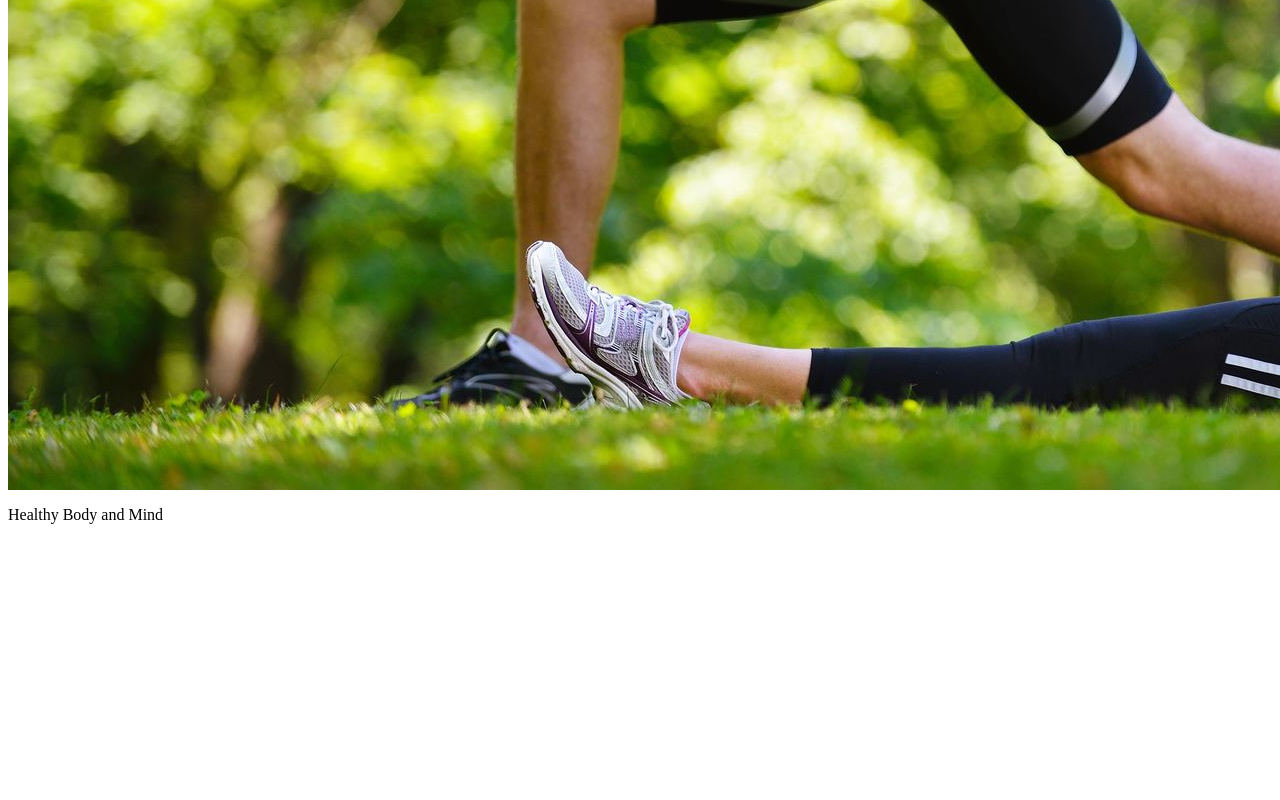
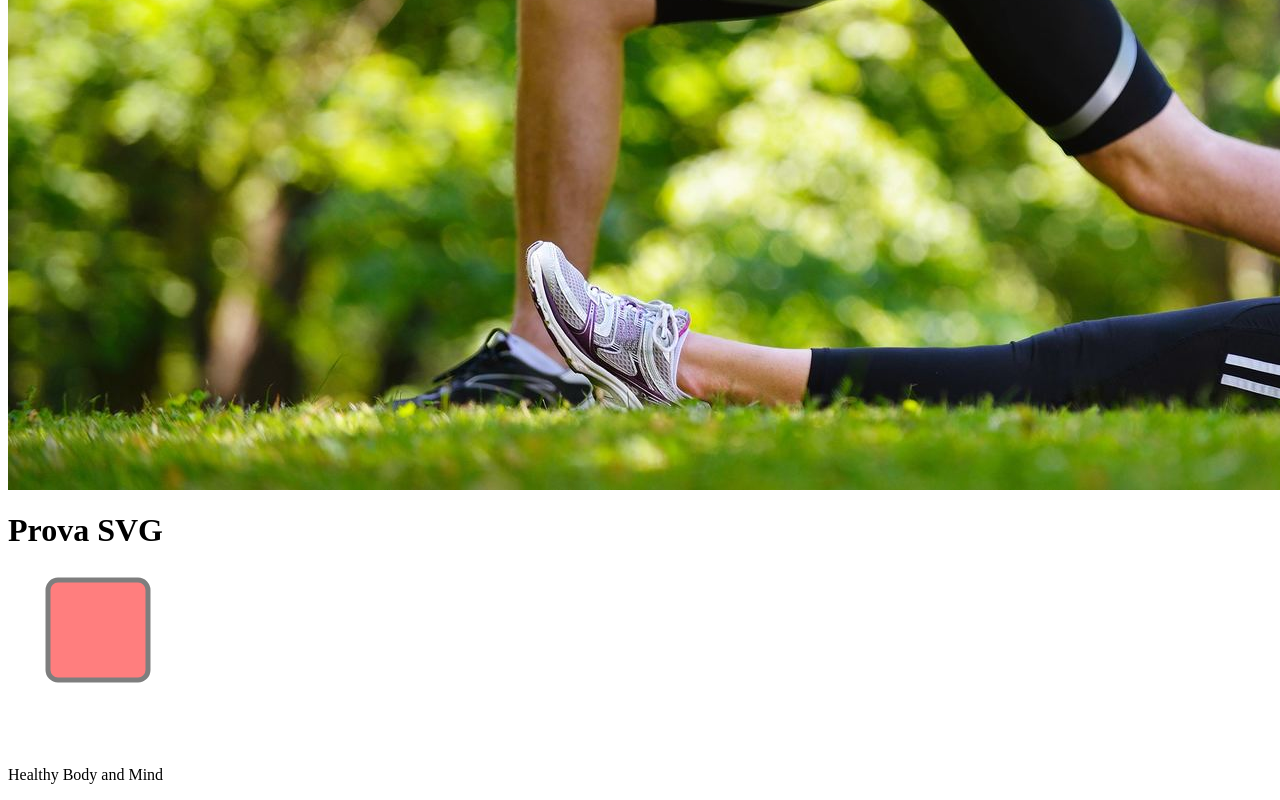
Before and after one commit to Victoria98Sagastizabal/MiaTech, a plain HTML site: page index.html in a window 1280 px wide. Shown: the part 2855-3655 px from the top of the page. Before the commit the page ends 3395 px from the top, so only its background shows below. Drawn offline with Linux system fonts and the light colour scheme.

Commit message:
chore added SVG

```diff
--- a/index.html
+++ b/index.html
@@ -106,6 +106,18 @@ Intro html
   <img src="sport3.jpg" alt="Sport" style="width:auto;">
 </picture>
 
+<h1>Prova SVG</h1>
+
+<svg width="400" height="180">
+  <rect x="40" y="10" rx="10" ry="10" width="100" height="100"
+  style="fill:red;stroke:black;stroke-width:5;opacity:0.5" />
+Sorry, your browser does not support inline SVG.
+</svg>
+
+</body>
+</html>
+
+
 </main>
 
 
```
Also changed, not shown: svg-svgrepo-com.svg (added).
